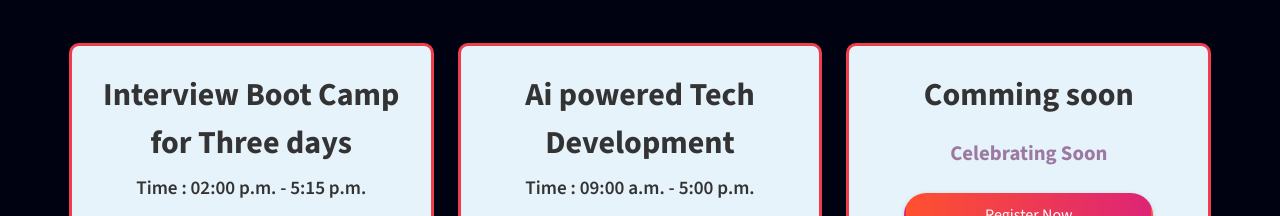
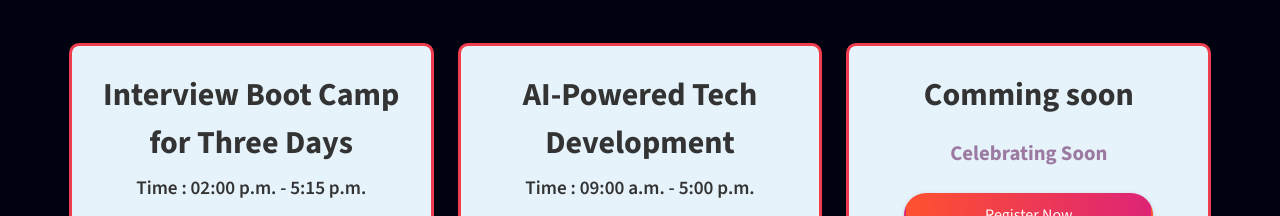
Before and after one commit to themanojking/theta-1, a React (Create React App) app: page /Workshops in a window 1280 px wide. Shown: the part 469-685 px from the top of the page. Built offline with nearby package versions, Linux system fonts and the light colour scheme.

Commit message:
Fixed workshop typos

```diff
--- a/src/Pages/Workshops.js
+++ b/src/Pages/Workshops.js
@@ -1,47 +1,47 @@
-import { Box, Button,  Typography } from '@mui/material';
-import React from 'react';
-import Navbar from '.././Component/Navbar';
-import { Link } from 'react-router-dom';
+import { Box, Button, Typography } from "@mui/material";
+import React from "react";
+import Navbar from ".././Component/Navbar";
+import { Link } from "react-router-dom";
 import ArrowRightAltIcon from "@mui/icons-material/ArrowRightAlt";
-import Footer from '.././Component/Footer';
-
+import Footer from ".././Component/Footer";
 
 const Workshops = () => {
   const workshopData = [
     {
-            title: 'Interview Boot Camp for Three days',
-            time: 'Time : 02:00 p.m. - 5:15 p.m.',
-            venue: 'Venue : Auditorium',
-            description: 'Access India',
-            registrationLink: 'https://docs.google.com/forms/d/1ot95aeKCJxycCAaxcvkUc7ymU4XHtIXGVFpblNlVDMM/edit?chromeless=1'
+      title: "Interview Boot Camp for Three Days",
+      time: "Time : 02:00 p.m. - 5:15 p.m.",
+      venue: "Venue : Auditorium",
+      description: "Access India",
+      registrationLink:
+        "https://docs.google.com/forms/d/1ot95aeKCJxycCAaxcvkUc7ymU4XHtIXGVFpblNlVDMM/edit?chromeless=1",
     },
     {
-            title: 'Ai powered Tech Development',
-            time: 'Time : 09:00 a.m. - 5:00 p.m.',
-            venue: 'Venue : Auditorium',
-            description: 'Informatica',
-            registrationLink: 'https://forms.gle/d3eLwrQAurhRhYJz9 '
+      title: "AI-Powered Tech Development",
+      time: "Time : 09:00 a.m. - 5:00 p.m.",
+      venue: "Venue : Auditorium",
+      description: "Informatica",
+      registrationLink: "https://forms.gle/d3eLwrQAurhRhYJz9 ",
     },
     {
-            title: 'Comming soon',
-            time: '',
-            venue: '',
-            description: 'Celebrating Soon',
-            registrationLink: ''
+      title: "Comming soon",
+      time: "",
+      venue: "",
+      description: "Celebrating Soon",
+      registrationLink: "",
     },
     {
-            title: 'Comming soon',
-            time: '',
-            venue: '',
-            description: 'Celebrating Soon',
-            registrationLink: 'https://forms.gle/data_science'
+      title: "Comming soon",
+      time: "",
+      venue: "",
+      description: "Celebrating Soon",
+      registrationLink: "https://forms.gle/data_science",
     },
     {
-            title: ' Comming soon ',
-            time: '',
-            venue: '',
-            description: 'Celebrating Soon',
-            registrationLink: 'https://forms.gle/data_science'
+      title: " Comming soon ",
+      time: "",
+      venue: "",
+      description: "Celebrating Soon",
+      registrationLink: "https://forms.gle/data_science",
     },
   ];
 
@@ -53,7 +53,7 @@ const Workshops = () => {
           backgroundImage: "url(Assets/Logo.png)",
           backgroundSize: "20%",
           backgroundPosition: "center",
-                    backgroundRepeat:'no-repeat',
+          backgroundRepeat: "no-repeat",
           color: "white",
           padding: { xs: "30px 1rem", md: "50px 10rem" },
           height: { xs: "50vh", md: "55vh" },
@@ -82,57 +82,121 @@ const Workshops = () => {
               fontWeight: "bold",
               fontSize: ["20px", "22px", "36px"],
               my: 1,
-                            textAlign: 'center'
+              textAlign: "center",
             }}
           >
             Workshops
           </Typography>
-                    <Box sx={{ display: 'flex', gap: 1, alignItems: 'center', justifyContent: 'center', pb:5 }}>
-                        <Link to="/" style={{ textDecoration: "none" }} ><Typography sx={{ color: "#9A9EA1", fontWeight: "bold", fontSize: '18px' }}>Home</Typography></Link>
-                        <ArrowRightAltIcon sx={{ color: "#9A9EA1", fontWeight: "bold", fontSize: '36px' }} />
-                        <Typography sx={{ color: "#9A9EA1", fontWeight: "bold", fontSize: '18px' }}>Workshops</Typography>
+          <Box
+            sx={{
+              display: "flex",
+              gap: 1,
+              alignItems: "center",
+              justifyContent: "center",
+              pb: 5,
+            }}
+          >
+            <Link to="/" style={{ textDecoration: "none" }}>
+              <Typography
+                sx={{ color: "#9A9EA1", fontWeight: "bold", fontSize: "18px" }}
+              >
+                Home
+              </Typography>
+            </Link>
+            <ArrowRightAltIcon
+              sx={{ color: "#9A9EA1", fontWeight: "bold", fontSize: "36px" }}
+            />
+            <Typography
+              sx={{ color: "#9A9EA1", fontWeight: "bold", fontSize: "18px" }}
+            >
+              Workshops
+            </Typography>
           </Box>
         </Box>
       </Box>
-            <Box sx={{ py: 5, bgcolor: '#000212' }}>
-                <Box sx={{ display: 'flex', flexWrap: 'wrap', justifyContent: 'center', gap: 3, padding: 4 }}>
+      <Box sx={{ py: 5, bgcolor: "#000212" }}>
+        <Box
+          sx={{
+            display: "flex",
+            flexWrap: "wrap",
+            justifyContent: "center",
+            gap: 3,
+            padding: 4,
+          }}
+        >
           {workshopData.map((workshop, index) => (
             <Box
               key={index}
               sx={{
-                                width: { xs: '100%', sm: '90%', md: '30%' },
-                                bgcolor: '#E6F3FB',
+                width: { xs: "100%", sm: "90%", md: "30%" },
+                bgcolor: "#E6F3FB",
                 p: 3,
-                                border: '3px solid #EF3D4E',
-                                borderRadius: '10px',
-                                textAlign: 'center',
-                                transition: 'transform 0.3s ease, box-shadow 0.5s ease-in-out',
-                                '&:hover': {
-                                    transform: 'scale(1.05)',
-                                    boxShadow: '0px 0px 103px -25px rgba(125,125,125,1)',
+                border: "3px solid #EF3D4E",
+                borderRadius: "10px",
+                textAlign: "center",
+                transition: "transform 0.3s ease, box-shadow 0.5s ease-in-out",
+                "&:hover": {
+                  transform: "scale(1.05)",
+                  boxShadow: "0px 0px 103px -25px rgba(125,125,125,1)",
                 },
               }}
             >
-                            <Typography sx={{ fontSize: '2rem', fontWeight: 'bold', color: '#333', mb: 1 }}>{workshop.title}</Typography>
-                            <Typography sx={{ fontSize: '1.2rem', color: '#333', fontWeight: 600, mb: 2.5 }}>{workshop.time}</Typography>
-                            <Typography sx={{ fontSize: '1.2rem', color: '#333', fontWeight: 800, mb: 2.5 }}>{workshop.venue}</Typography>
-                            <Typography sx={{ fontSize: '1.3rem', color: '#9C79A1', fontWeight: 700, mb: 3 }}>{workshop.description}</Typography>
+              <Typography
+                sx={{
+                  fontSize: "2rem",
+                  fontWeight: "bold",
+                  color: "#333",
+                  mb: 1,
+                }}
+              >
+                {workshop.title}
+              </Typography>
+              <Typography
+                sx={{
+                  fontSize: "1.2rem",
+                  color: "#333",
+                  fontWeight: 600,
+                  mb: 2.5,
+                }}
+              >
+                {workshop.time}
+              </Typography>
+              <Typography
+                sx={{
+                  fontSize: "1.2rem",
+                  color: "#333",
+                  fontWeight: 800,
+                  mb: 2.5,
+                }}
+              >
+                {workshop.venue}
+              </Typography>
+              <Typography
+                sx={{
+                  fontSize: "1.3rem",
+                  color: "#9C79A1",
+                  fontWeight: 700,
+                  mb: 3,
+                }}
+              >
+                {workshop.description}
+              </Typography>
               <Button
                 variant="contained"
                 href={workshop.registrationLink}
                 sx={{
                   background: `linear-gradient(91.83deg, rgb(255, 81, 47) 0%, rgb(221, 36, 118) 100%)`,
-                                    width: '80%',
+                  width: "80%",
                   textTransform: "none",
                   borderRadius: "50px",
                   fontSize: "1rem",
                   px: [4],
                   color: "#fff",
                   border: "2px solid transparent",
-                                    '&:hover': {
+                  "&:hover": {
                     background: "transparent",
                     border: "2px solid #EF3D4E",
-                                        color: '#EF3D4E'
+                    color: "#EF3D4E",
                   },
                 }}
               >
```
Lines whose indentation alone changed are shown as unchanged.
